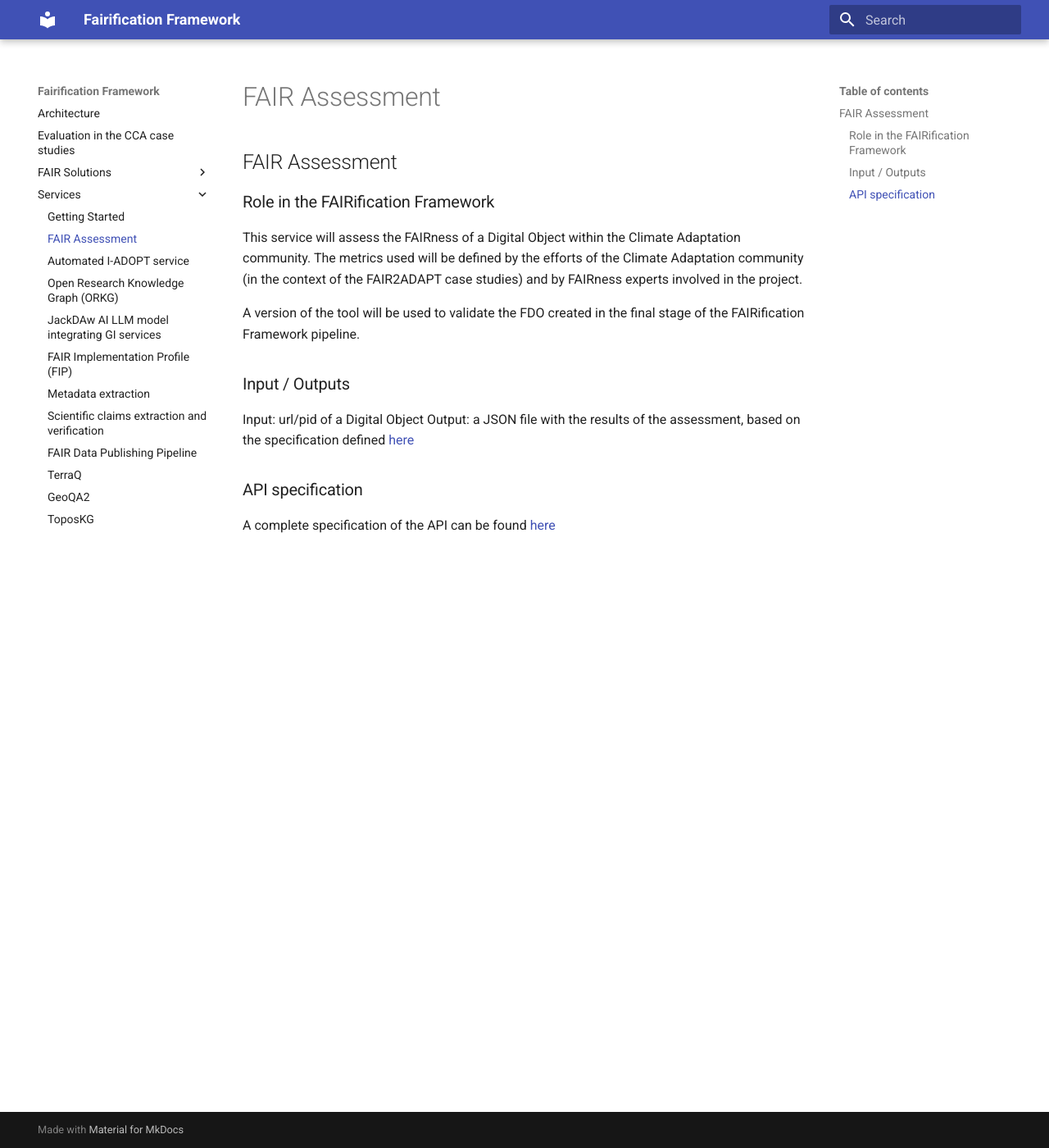
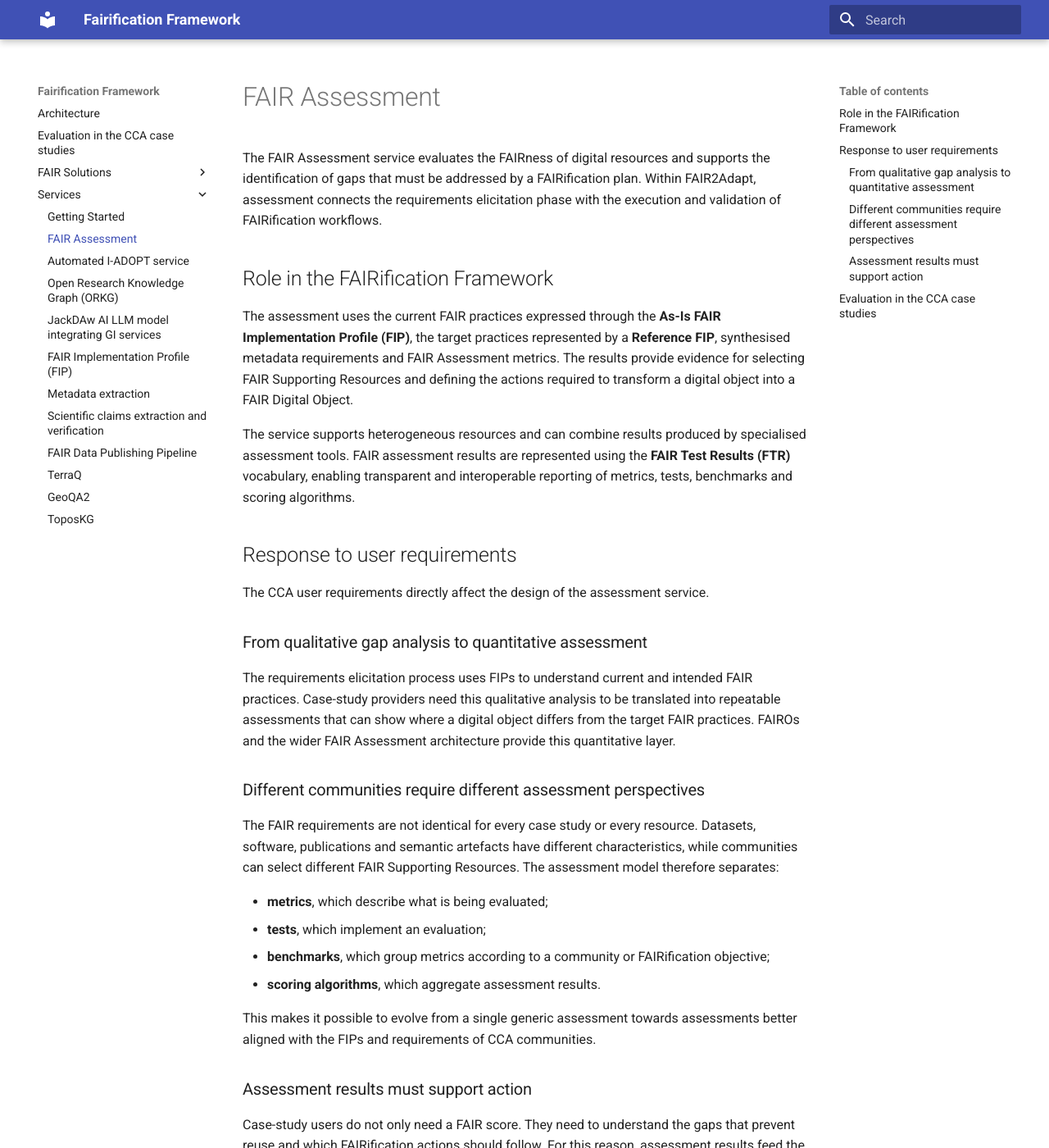
Before and after one commit to FAIR2Adapt/fairification-framework, an MkDocs documentation site: the page built from docs/services/ff-assessment.md, in a window 1280 px wide and 1400 px high. Shown: the whole window at 82% size. Built offline with MkDocs 1.6.1 and Material for MkDocs 9.7.7, drawn with Linux system fonts in a browser that asks for light colours; some of the changed text lies outside the part shown.

Commit message:
New features from CCA added

```diff
--- a/docs/services/ff-assessment.md
+++ b/docs/services/ff-assessment.md
@@ -1,15 +1,48 @@
-## FAIR Assessment
+# FAIR Assessment
 
-### Role in the FAIRification Framework
-This service will assess the FAIRness of a Digital Object within the Climate Adaptation community. The metrics used will be defined by the efforts of the Climate Adaptation community (in the context of the FAIR2ADAPT case studies) and by FAIRness experts involved in the project.
+The FAIR Assessment service evaluates the FAIRness of digital resources and supports the identification of gaps that must be addressed by a FAIRification plan. Within FAIR2Adapt, assessment connects the requirements elicitation phase with the execution and validation of FAIRification workflows.
 
-A version of the tool will be used to validate the FDO created in the final stage of the FAIRification Framework pipeline.
+## Role in the FAIRification Framework
 
-### Input / Outputs
+The assessment uses the current FAIR practices expressed through the **As-Is FAIR Implementation Profile (FIP)**, the target practices represented by a **Reference FIP**, synthesised metadata requirements and FAIR Assessment metrics. The results provide evidence for selecting FAIR Supporting Resources and defining the actions required to transform a digital object into a FAIR Digital Object.
 
-Input: url/pid of a Digital Object
-Output: a JSON file with the results of the assessment, based on the specification defined [here](https://fairos.readthedocs.io/en/latest/output/)
+The service supports heterogeneous resources and can combine results produced by specialised assessment tools. FAIR assessment results are represented using the **FAIR Test Results (FTR)** vocabulary, enabling transparent and interoperable reporting of metrics, tests, benchmarks and scoring algorithms.
 
-### API specification
+## Response to user requirements
 
-A complete specification of the API can be found [here](http://w3id.org/FAIROS/api-docs)
+The CCA user requirements directly affect the design of the assessment service.
+
+### From qualitative gap analysis to quantitative assessment
+
+The requirements elicitation process uses FIPs to understand current and intended FAIR practices. Case-study providers need this qualitative analysis to be translated into repeatable assessments that can show where a digital object differs from the target FAIR practices. FAIROs and the wider FAIR Assessment architecture provide this quantitative layer.
+
+### Different communities require different assessment perspectives
+
+The FAIR requirements are not identical for every case study or every resource. Datasets, software, publications and semantic artefacts have different characteristics, while communities can select different FAIR Supporting Resources. The assessment model therefore separates:
+
+* **metrics**, which describe what is being evaluated;
+* **tests**, which implement an evaluation;
+* **benchmarks**, which group metrics according to a community or FAIRification objective;
+* **scoring algorithms**, which aggregate assessment results.
+
+This makes it possible to evolve from a single generic assessment towards assessments better aligned with the FIPs and requirements of CCA communities.
+
+### Assessment results must support action
+
+Case-study users do not only need a FAIR score. They need to understand the gaps that prevent reuse and which FAIRification actions should follow. For this reason, assessment results feed the FAIRification Plan and are represented with provenance-oriented FTR descriptions that make individual test results transparent.
+
+## Evaluation in the CCA case studies
+
+FAIR Assessment is a cross-cutting component of the FAIR Solutions. It is used before FAIRification to identify gaps and after execution to validate the resulting FAIR Digital Objects against the selected metrics, Reference FIP and RO-Crate profiles.
+
+The evaluation has also highlighted issues that influence future development:
+
+* different validators may implement different interpretations of FAIR;
+* resource categories can have different numbers of applicable tests, creating scoring asymmetries;
+* aggregation strategies influence quantitative FAIRness indicators;
+* community-specific benchmarks and improved FAIRification recommendations are needed.
+
+These findings are treated as requirements for subsequent iterations of the service rather than hidden behind a single FAIRness score.
+
+!!! info "CCA evaluation"
+    See **Evaluation in the CCA case studies** for the online summary of how FAIR Assessment and the other FAIR supporting services respond to the case-study requirements.
```
